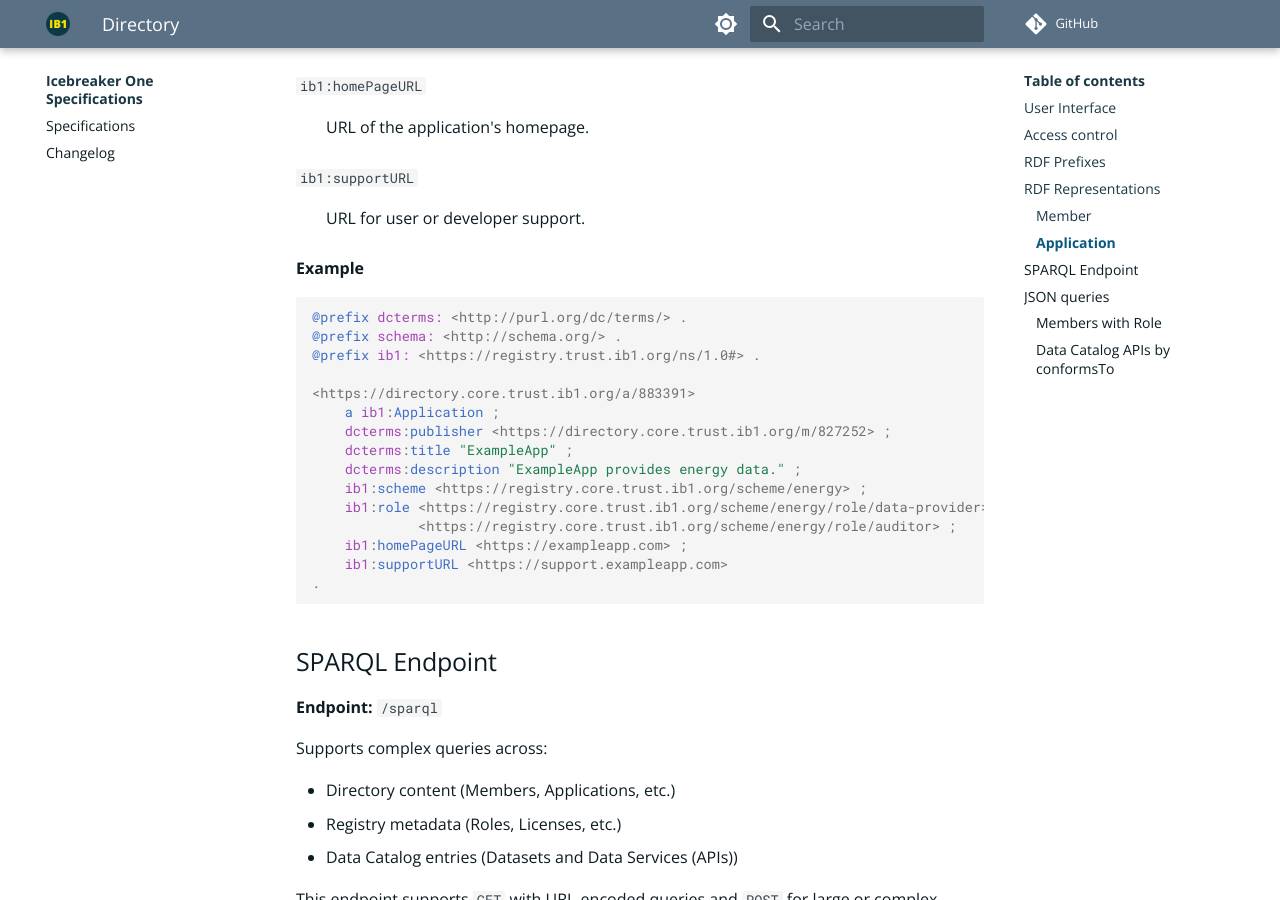
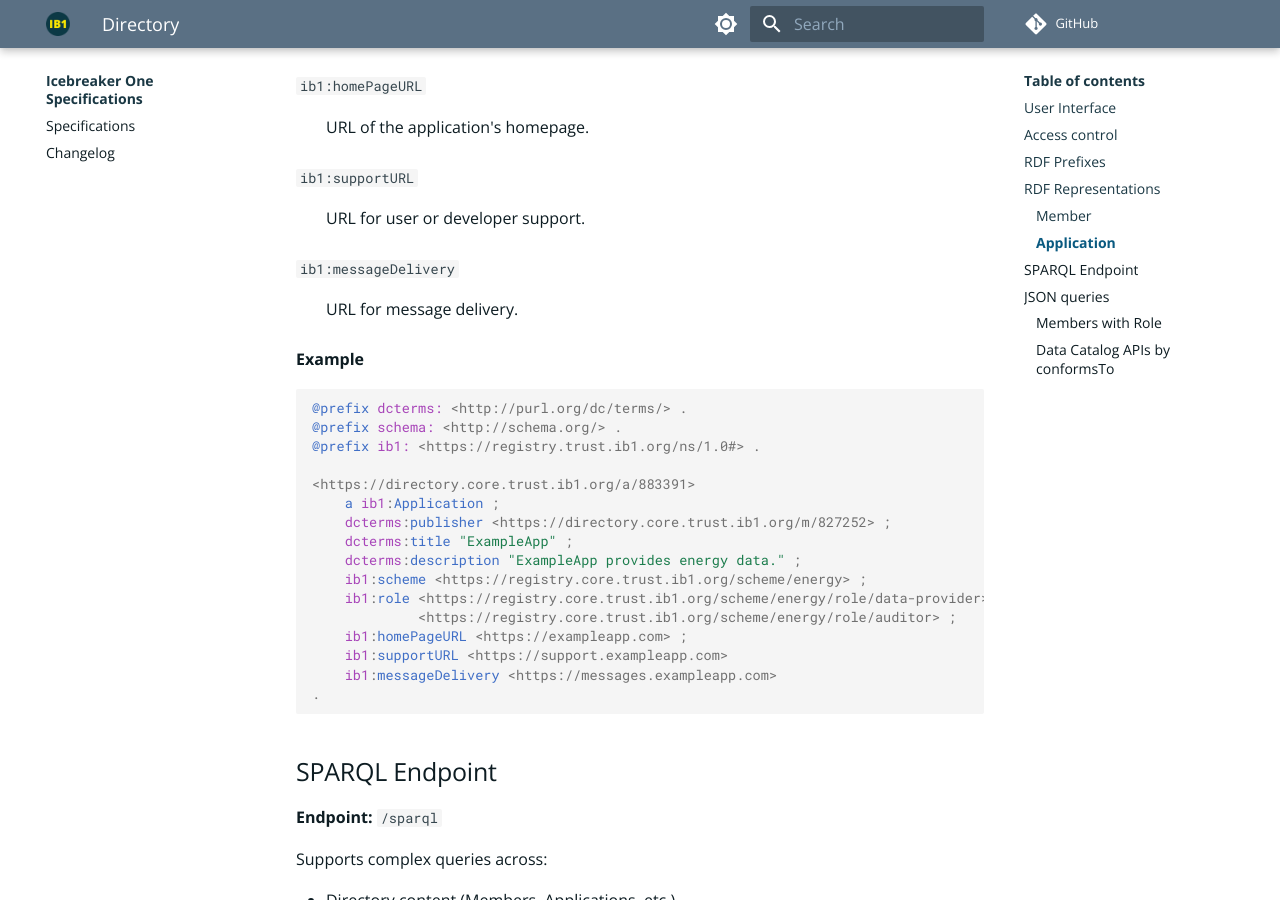
Before and after one commit to icebreakerone/ib1-technical-specifications, an MkDocs documentation site: the page built from docs/directory/1.0.md, in a window 1280 px wide and 900 px high, scrolled down 3242 px. Built offline with MkDocs 1.6.1 and Material for MkDocs 9.7.7, drawn with Linux system fonts in a browser that asks for light colours; comment, search, counter and statistics services are not loaded.

Commit message:
Add messageDelivery to Application example

````diff
--- a/docs/directory/1.0.md
+++ b/docs/directory/1.0.md
@@ -123,6 +123,11 @@ Each Application is represented in an RDF resource as an `ib1:Application`. The
 `ib1:supportURL`
 : URL for user or developer support.
 
+`ib1:messageDelivery`
+: URL for message delivery.
+
+
+
 
 **Example**
 
@@ -141,6 +146,7 @@ Each Application is represented in an RDF resource as an `ib1:Application`. The
              <https://registry.core.trust.ib1.org/scheme/energy/role/auditor> ;
     ib1:homePageURL <https://exampleapp.com> ;
     ib1:supportURL <https://support.exampleapp.com>
+    ib1:messageDelivery <https://messages.exampleapp.com>
 .
 ```
 
````
